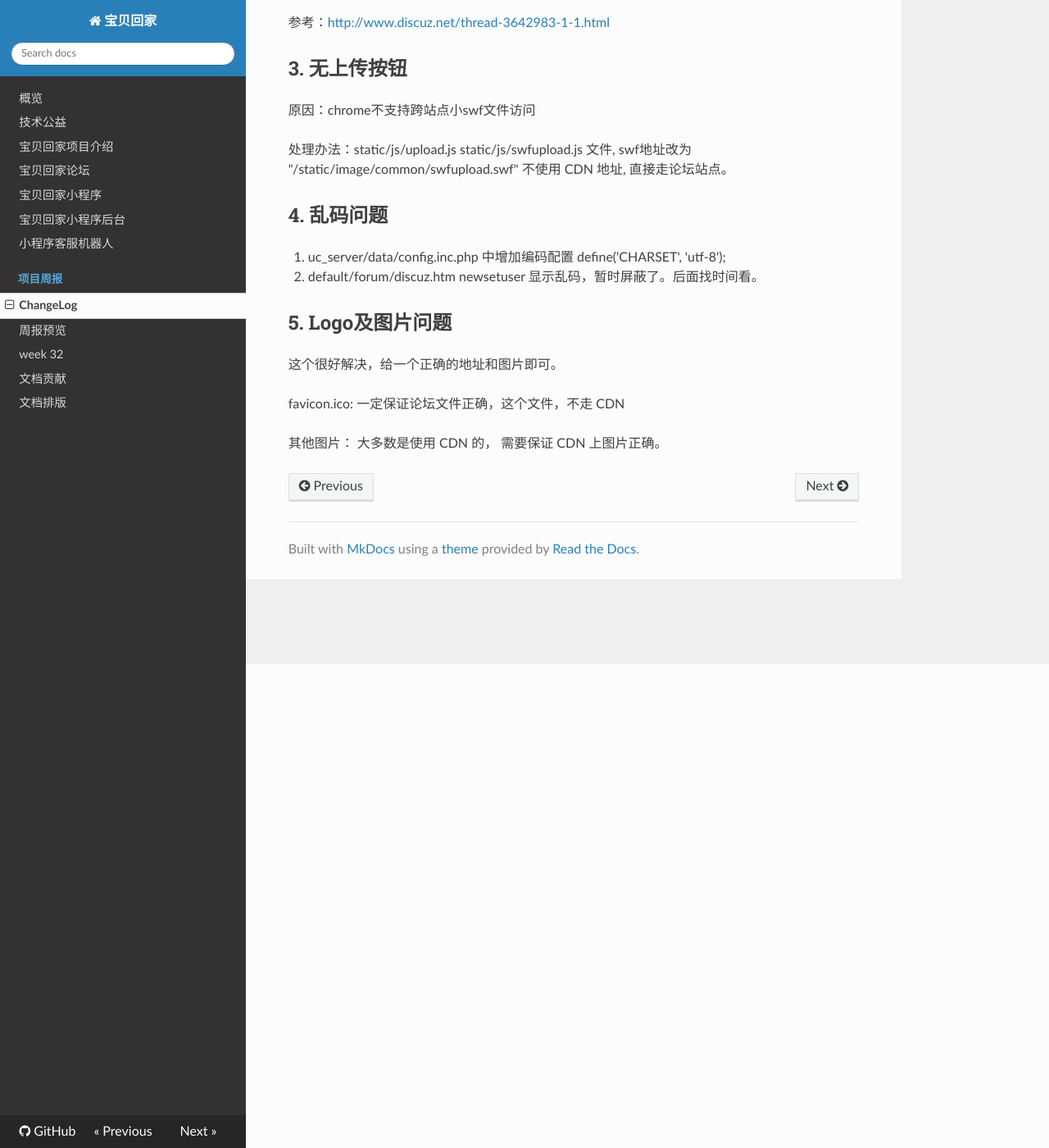
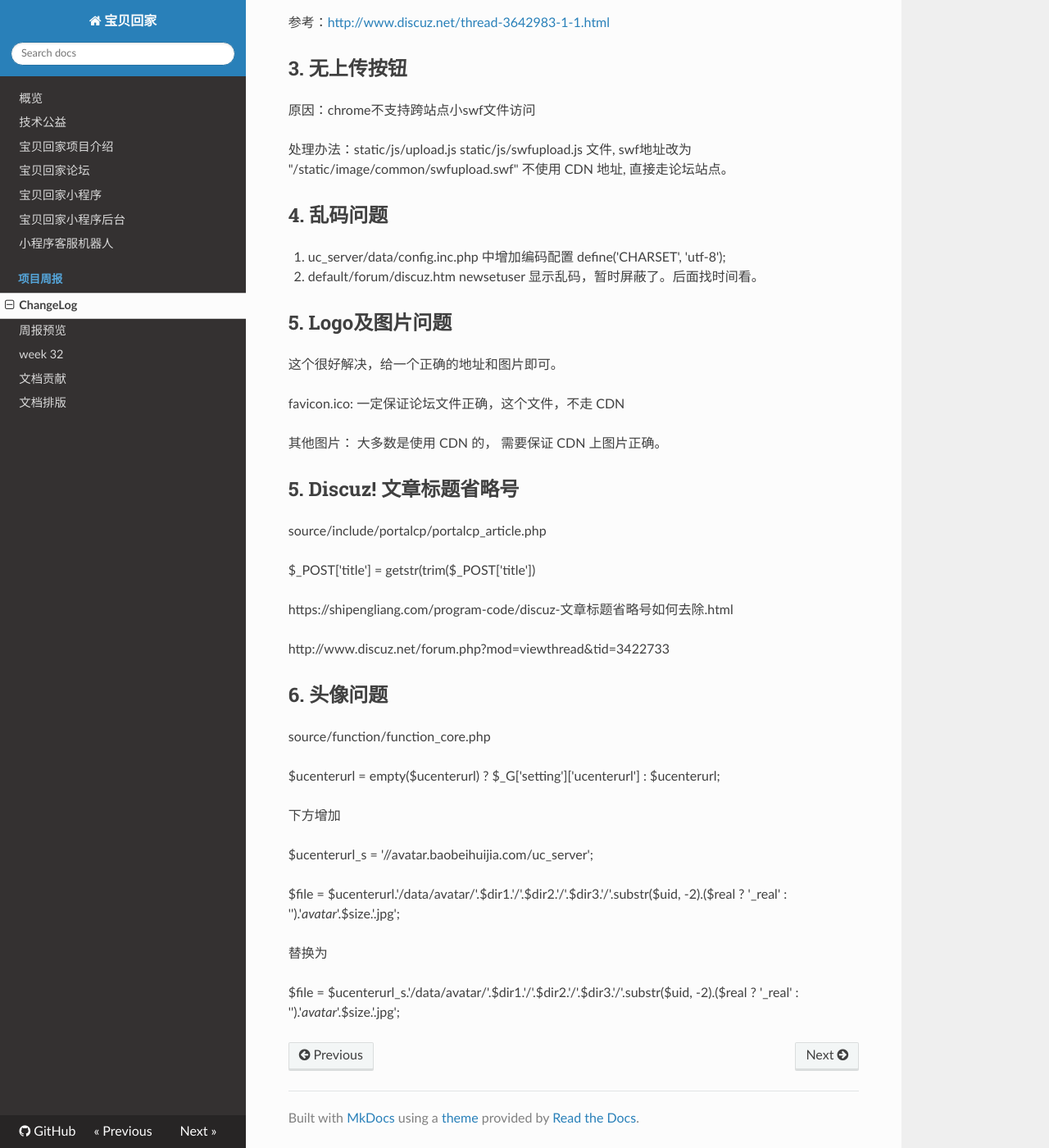
Before and after one commit to bbhj/intro, an MkDocs documentation site: the page built from docs/weekly/changelog.md, in a window 1280 px wide and 1400 px high, scrolled down 590 px. Shown: the whole window at 82% size. Built offline with MkDocs 1.6.1, drawn with Linux system fonts in a browser that asks for light colours; nearby versions of some CDN libraries; old or Windows-style settings are respelled for this version of MkDocs.

Commit message:
add changelog

```diff
--- a/docs/weekly/changelog.md
+++ b/docs/weekly/changelog.md
@@ -42,3 +42,30 @@
 favicon.ico: 一定保证论坛文件正确，这个文件，不走 CDN
 
 其他图片： 大多数是使用 CDN 的， 需要保证 CDN 上图片正确。
+
+
+##5. Discuz! 文章标题省略号##
+
+source/include/portalcp/portalcp_article.php
+
+$_POST['title'] = getstr(trim($_POST['title'])
+
+https://shipengliang.com/program-code/discuz-文章标题省略号如何去除.html
+
+http://www.discuz.net/forum.php?mod=viewthread&tid=3422733
+
+##6. 头像问题##
+
+source/function/function_core.php
+
+$ucenterurl = empty($ucenterurl) ? $_G['setting']['ucenterurl'] : $ucenterurl;
+
+下方增加
+
+$ucenterurl_s = '//avatar.baobeihuijia.com/uc_server';
+
+$file = $ucenterurl.'/data/avatar/'.$dir1.'/'.$dir2.'/'.$dir3.'/'.substr($uid, -2).($real ? '_real' : '').'_avatar_'.$size.'.jpg';
+
+替换为
+
+$file = $ucenterurl_s.'/data/avatar/'.$dir1.'/'.$dir2.'/'.$dir3.'/'.substr($uid, -2).($real ? '_real' : '').'_avatar_'.$size.'.jpg';
```
